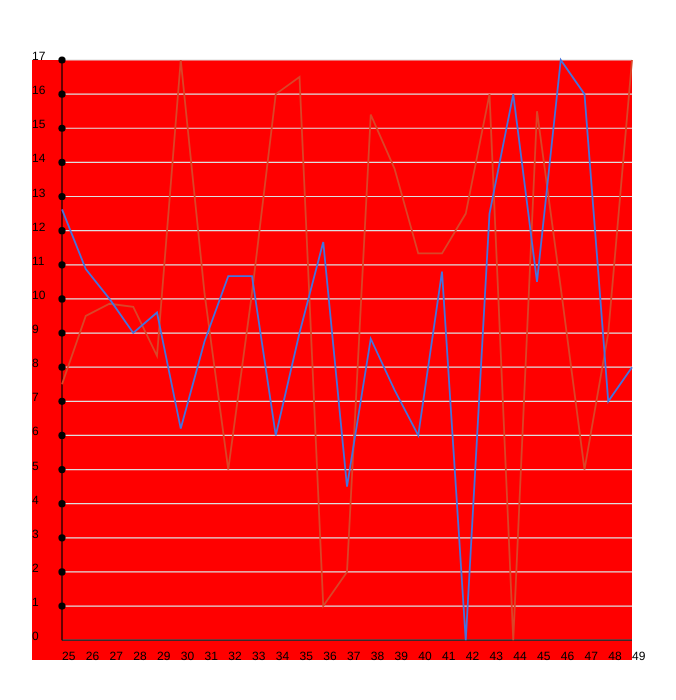
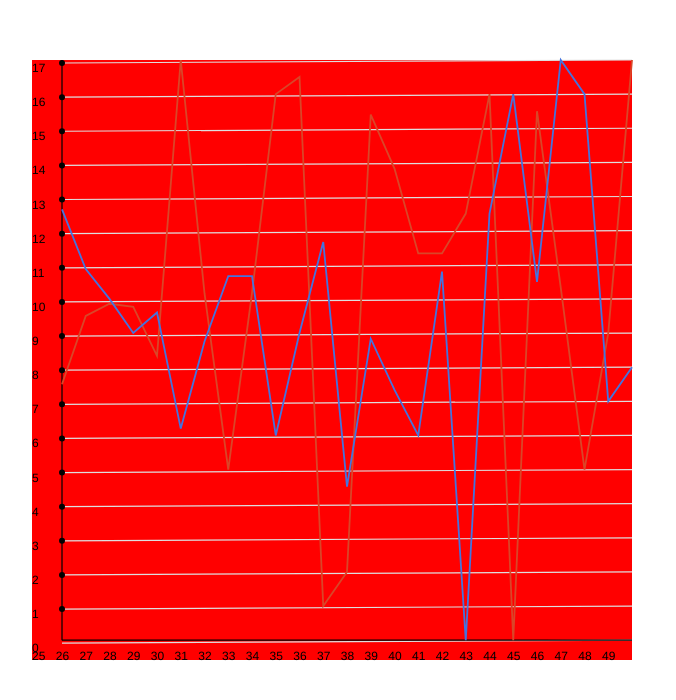
Before and after one commit to spolidorio/LineChartVue, a Vue app: page / in a window 1280 px wide. Shown: the top 700 px of the page, without its empty margins (308-984 px from the left). Built offline with nearby package versions, Linux system fonts and the light colour scheme.

Commit message:
put everthing on the canvas

```diff
--- a/src/components/LineChart/LineChart.vue
+++ b/src/components/LineChart/LineChart.vue
@@ -7,11 +7,11 @@
 		>
 			<g>
 				<g v-for="(label, k) in data.labels.y" :key="k" id="labels-y">
-					<text class="LineChart__Label" :x="padding.x" :y="calcY(k, 0)">
+					<text class="LineChart__Label" :x="padding.x" :y="calcY(k, 2)">
 						{{ label }}
 					</text>
-					<line class="LineChart__Guide" :x1="padding.left" :y1="calcY(k, 0)" x2="100" :y2="calcY(k, 0)" />
-					<circle v-if="label !== 0" :cx="padding.left" :cy="calcY(k, 0)" r=".6" />
+					<line class="LineChart__Guide" :x1="padding.left" :y1="calcY(k, 0.5)" x2="100" :y2="calcY(k, 0)" />
+					<circle v-if="label !== 0" :cx="padding.left" :cy="calcY(k, 0.5)" r=".5" />
 				</g>
 
 				<g v-for="(label, x) in data.labels.x" :key="x + '-1'" id="labels-x">
@@ -135,7 +135,7 @@ export default {
 		},
 
 		calcX(index) {
-			return ((parseInt(this.size.w) - this.padding.left) * index) / (this.data.labels.x.length - 1) + this.padding.left
+			return ((parseInt(this.size.w) - this.padding.left) * index) / (this.data.labels.x.length - 1)
 		},
 
 		getColor(position) {
```
